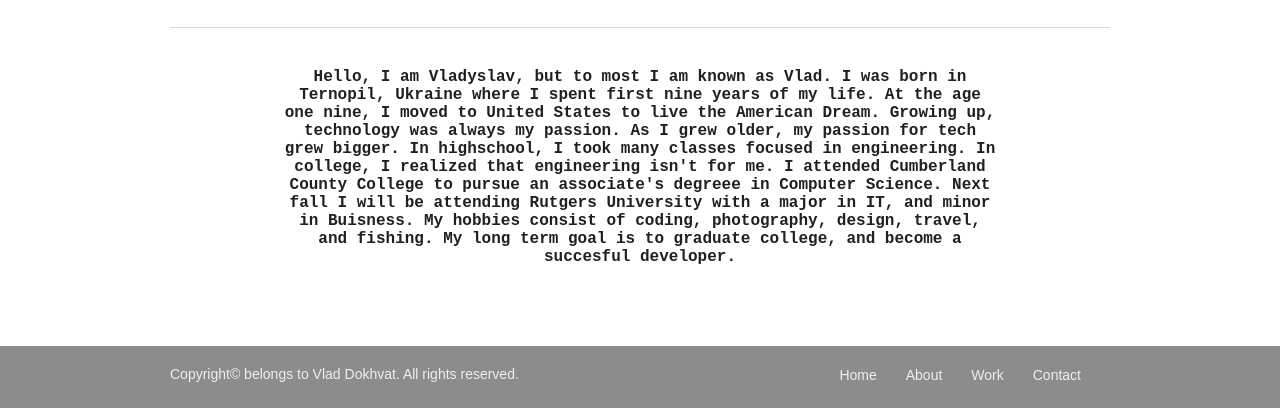
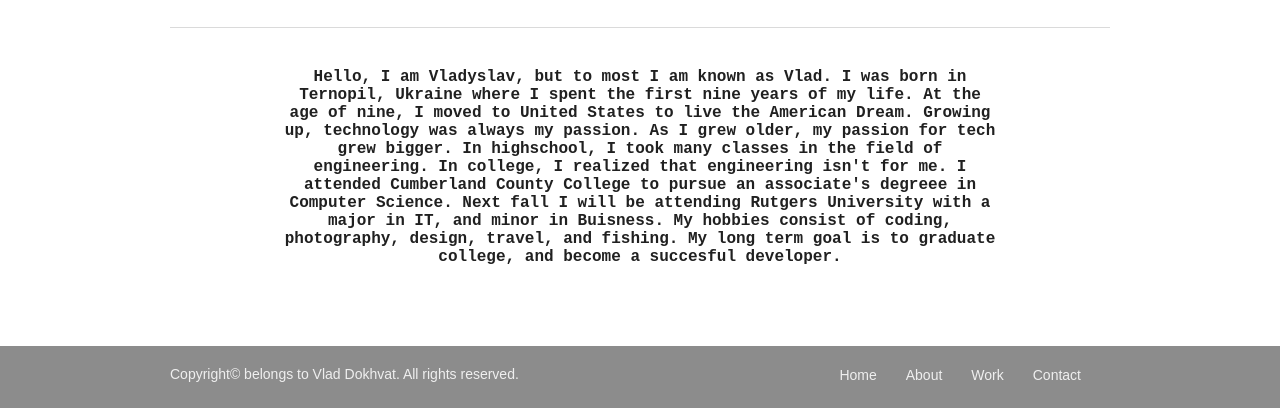
Before and after one commit to Vladdokhvat/PersonalWebsite, a plain HTML site: page html/about.html in a window 1280 px wide. Shown: the part 993-1401 px from the top of the page. Drawn offline with Linux system fonts and the light colour scheme.

Commit message:
About page text update

```diff
--- a/html/about.html
+++ b/html/about.html
@@ -37,7 +37,7 @@
 	</div>
 	<div class = "container">
 		<div class = "about-me">
-			<h4>Hello, I am Vladyslav, but to most I am known as Vlad. I was born in Ternopil, Ukraine where I spent first nine years of my life. At the age one nine, I moved to United States to live the American Dream. Growing up, technology was always my passion. As I grew older, my passion for tech grew bigger. In highschool, I took many classes focused in engineering. In college, I realized that engineering isn't for me. I attended Cumberland County College to pursue an associate's degreee in Computer Science. Next fall I will be attending Rutgers University with a major in IT, and minor in Buisness. My hobbies consist of coding, photography, design, travel, and fishing. My long term goal is to graduate college, and become a succesful developer.</h4>
+			<h4>Hello, I am Vladyslav, but to most I am known as Vlad. I was born in Ternopil, Ukraine where I spent the first nine years of my life. At the age of nine, I moved to United States to live the American Dream. Growing up, technology was always my passion. As I grew older, my passion for tech grew bigger. In highschool, I took many classes in the field of engineering. In college, I realized that engineering isn't for me. I attended Cumberland County College to pursue an associate's degreee in Computer Science. Next fall I will be attending Rutgers University with a major in IT, and minor in Buisness. My hobbies consist of coding, photography, design, travel, and fishing. My long term goal is to graduate college, and become a succesful developer.</h4>
 		</div>
 	</div>
 
```
Also changed, not shown: html/emandel.html (line endings or trailing spaces).
